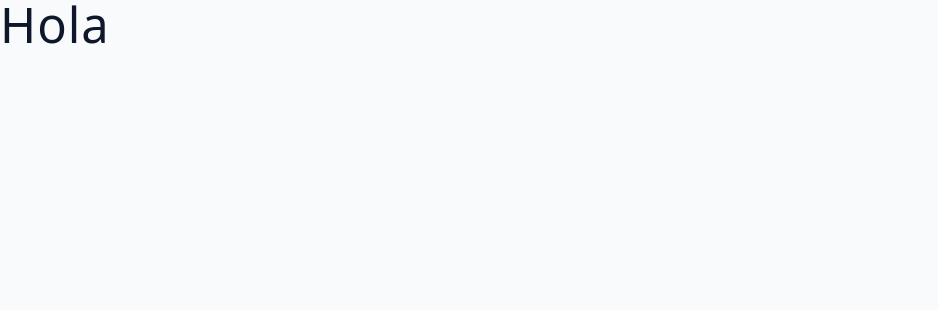
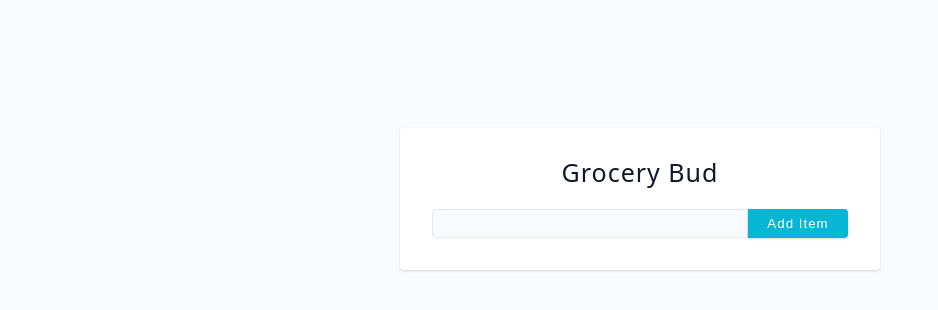
Before and after one commit to luiznaiper/Grocery-Bud-List, a React (Vite) app: page / in a window 1280 px wide. Shown: the top 310 px of the page, without its empty margins (0-938 px from the left). Built offline with nearby package versions, Linux system fonts and the light colour scheme.

Commit message:
:construction: Add new item to state in the form

```diff
--- a/index.html
+++ b/index.html
@@ -4,7 +4,7 @@
     <meta charset="UTF-8" />
     <link rel="icon" type="image/svg+xml" href="/vite.svg" />
     <meta name="viewport" content="width=device-width, initial-scale=1.0" />
-    <title>Vite + React</title>
+    <title>Grocery Bud</title>
   </head>
   <body>
     <div id="root"></div>
--- a/src/App.jsx
+++ b/src/App.jsx
@@ -1,5 +1,14 @@
+import { useState } from 'react'
+import Form from './components/Form'
+
 function App() {
-  return <h1>hola</h1>
+  const [items, setItems] = useState([])
+
+  return (
+    <section className="section-center">
+      <Form />
+    </section>
+  )
 }
 
 export default App
--- /dev/null
+++ b/src/components/Form.jsx
@@ -0,0 +1,33 @@
+import { useState } from 'react'
+
+const Form = () => {
+  const [newItem, setNewItem] = useState('')
+
+  const handleChange = (e) => {
+    setNewItem(e.target.value)
+  }
+
+  const handleSubmit = (e) => {
+    e.preventDefault(e)
+    console.log(newItem)
+  }
+
+  return (
+    <form onSubmit={handleSubmit}>
+      <h4>Grocery Bud</h4>
+      <div className="form-control">
+        <input
+          type="text"
+          className="form-input"
+          value={newItem}
+          onChange={handleChange}
+        />
+        <button type="submit" className="btn">
+          Add item
+        </button>
+      </div>
+    </form>
+  )
+}
+
+export default Form
```
